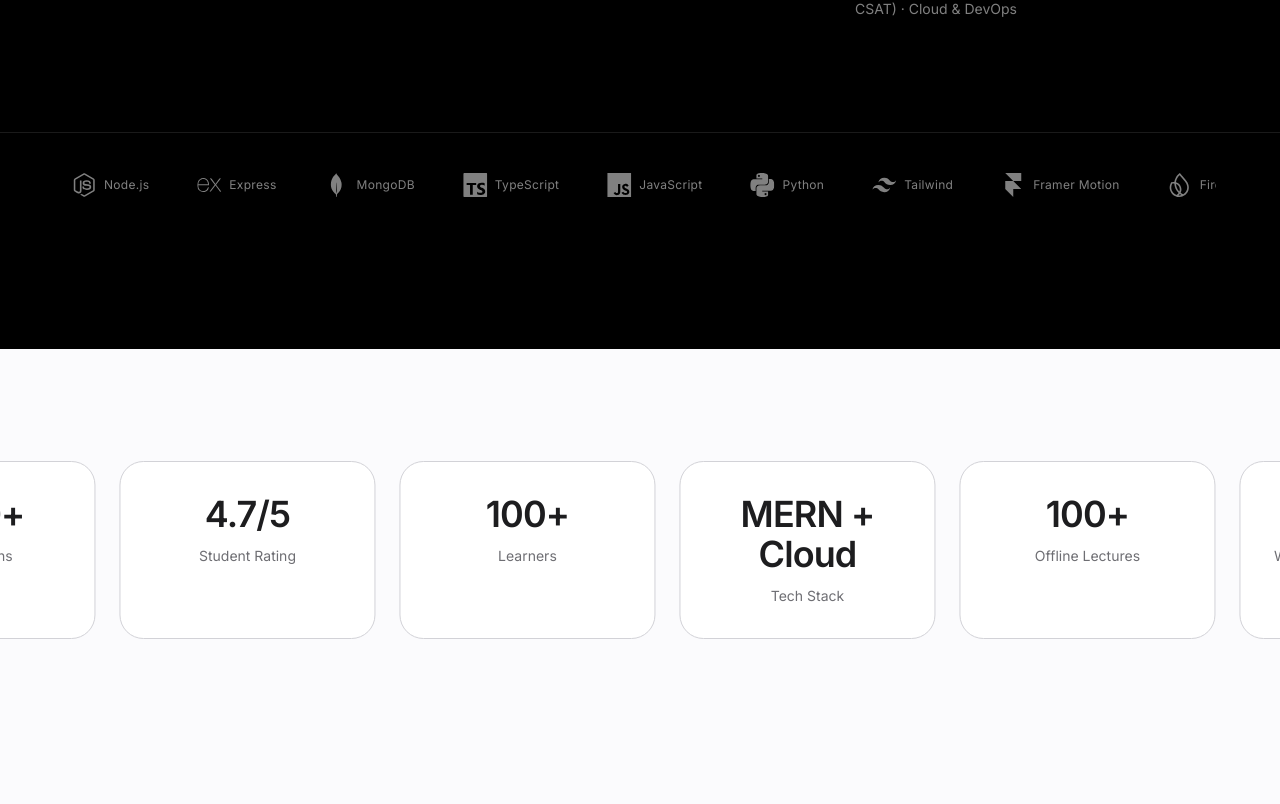
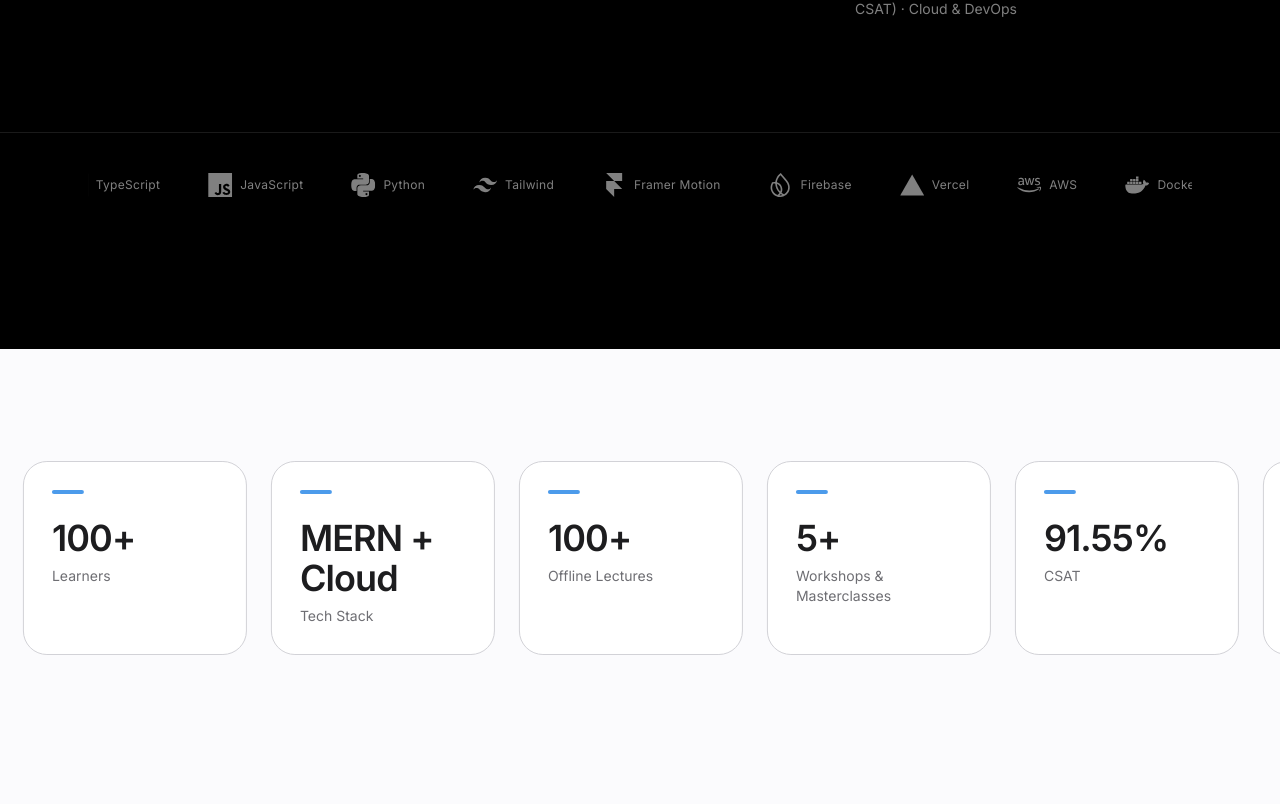
Before and after one commit to JACOBIAN01/subhadeep-portfolio, a React (Vite) app in the folder client/: page / in a window 1280 px wide. Shown: the part 796-1600 px from the top of the page. Built offline with nearby package versions, Linux system fonts and the light colour scheme.

Commit message:
feat: Implement Marquee component for smooth scrolling of certificates and tech stack

```diff
--- a/client/src/components/Experience.jsx
+++ b/client/src/components/Experience.jsx
@@ -1,8 +1,8 @@
 /* eslint-disable no-unused-vars */
 import { motion } from "framer-motion";
-import { useState } from "react";
 import GlassCard from "./GlassCard";
 import SectionTitle from "./SectionTitle";
+import Marquee from "./Marquee";
 import { JOB_CERTIFICATES, EXPERIENCE } from "../data/profileData";
 import { FaExternalLinkAlt, FaGraduationCap } from "react-icons/fa";
 import codingalLogo from "../assets/Codingal.png";
@@ -16,8 +16,6 @@ const ORG_LOGOS = {
 };
 
 export default function Experience() {
-  const [isHovered, setIsHovered] = useState(false);
-
   return (
     <section id="experience" className="bg-canvas">
       <div className="mx-auto max-w-6xl px-6 py-28 md:py-36">
@@ -77,20 +75,7 @@ export default function Experience() {
         </h3>
 
         {/* --- Infinite Smooth Certificates Carousel --- */}
-        <div
-          className="relative overflow-hidden"
-          onMouseEnter={() => setIsHovered(true)}
-          onMouseLeave={() => setIsHovered(false)}
-        >
-          <motion.div
-            className="flex gap-8"
-            animate={isHovered ? { x: 0 } : { x: ["0%", "-50%"] }}
-            transition={{
-              ease: "linear",
-              duration: 26,
-              repeat: Infinity,
-            }}
-          >
+        <Marquee duration={26} gap="gap-8">
           {JOB_CERTIFICATES.map((cert) => (
             <CertCard key={cert.title} cert={cert} />
           ))}
@@ -99,8 +84,7 @@ export default function Experience() {
               <CertCard key={`dup-${cert.title}`} cert={cert} />
             ))}
           </div>
-          </motion.div>
-        </div>
+        </Marquee>
       </div>
     </section>
   );
--- /dev/null
+++ b/client/src/components/Marquee.jsx
@@ -0,0 +1,37 @@
+// src/components/Marquee.jsx
+import { useRef } from "react";
+// eslint-disable-next-line no-unused-vars
+import { motion, useAnimationFrame, useMotionValue, useReducedMotion } from "framer-motion";
+
+export default function Marquee({ children, duration = 26, gap = "gap-6", className = "" }) {
+  const x = useMotionValue(0);
+  const trackRef = useRef(null);
+  const isPaused = useRef(false);
+  const prefersReducedMotion = useReducedMotion();
+
+  useAnimationFrame((_, delta) => {
+    if (isPaused.current || prefersReducedMotion) return;
+    const track = trackRef.current;
+    if (!track) return;
+
+    const wrapWidth = track.scrollWidth / 2;
+    if (!wrapWidth) return;
+
+    const pxPerSecond = wrapWidth / duration;
+    let next = x.get() - (pxPerSecond * delta) / 1000;
+    if (next <= -wrapWidth) next += wrapWidth;
+    x.set(next);
+  });
+
+  return (
+    <div
+      className={`relative overflow-hidden ${className}`}
+      onMouseEnter={() => (isPaused.current = true)}
+      onMouseLeave={() => (isPaused.current = false)}
+    >
+      <motion.div ref={trackRef} style={{ x }} className={`flex ${gap} w-max`}>
+        {children}
+      </motion.div>
+    </div>
+  );
+}
--- a/client/src/components/SkillCertificates.jsx
+++ b/client/src/components/SkillCertificates.jsx
@@ -1,7 +1,7 @@
 /* eslint-disable no-unused-vars */
 import { motion } from "framer-motion";
-import { useState } from "react";
 import SectionTitle from "./SectionTitle";
+import Marquee from "./Marquee";
 import { SKILL_CERTIFICATES, ADDITIONAL_CERTIFICATIONS } from "../data/profileData";
 import { FaExternalLinkAlt } from "react-icons/fa";
 
@@ -51,8 +51,6 @@ function SkillCertCard({ cert }) {
 }
 
 export default function SkillCertificates() {
-  const [isHovered, setIsHovered] = useState(false);
-
   return (
     <section id="certs" className="bg-canvas-alt">
       <div className="mx-auto max-w-6xl px-6 py-28 md:py-36">
@@ -63,20 +61,7 @@ export default function SkillCertificates() {
         </h3>
 
         {/* --- Infinite Smooth Certificates Carousel --- */}
-        <div
-          className="relative overflow-hidden"
-          onMouseEnter={() => setIsHovered(true)}
-          onMouseLeave={() => setIsHovered(false)}
-        >
-          <motion.div
-            className="flex gap-8"
-            animate={isHovered ? { x: 0 } : { x: ["0%", "-50%"] }}
-            transition={{
-              ease: "linear",
-              duration: 28,
-              repeat: Infinity,
-            }}
-          >
+        <Marquee duration={28} gap="gap-8">
           {SKILL_CERTIFICATES.map((cert) => (
             <SkillCertCard key={cert.title} cert={cert} />
           ))}
@@ -85,8 +70,7 @@ export default function SkillCertificates() {
               <SkillCertCard key={`dup-${cert.title}`} cert={cert} />
             ))}
           </div>
-          </motion.div>
-        </div>
+        </Marquee>
 
         <p className="mt-10 text-sm text-subtle text-center">
           Also certified in {ADDITIONAL_CERTIFICATIONS.join(" and ")}.
--- a/client/src/components/StatsStrip.jsx
+++ b/client/src/components/StatsStrip.jsx
@@ -1,7 +1,6 @@
 // src/components/StatsStrip.jsx
 import { useEffect, useState } from "react";
-// eslint-disable-next-line no-unused-vars
-import { motion } from "framer-motion";
+import Marquee from "./Marquee";
 
 export default function StatsStrip() {
   const stats = [
@@ -14,21 +13,10 @@ export default function StatsStrip() {
     { k: "CSAT", v: 91.55, suffix: "%" },
   ];
 
-  const [isHovered, setIsHovered] = useState(false);
-
   return (
     <div className="bg-canvas">
       <div className="py-20 md:py-28">
-        <div
-          className="relative overflow-hidden"
-          onMouseEnter={() => setIsHovered(true)}
-          onMouseLeave={() => setIsHovered(false)}
-        >
-          <motion.div
-            className="flex gap-6 px-6"
-            animate={isHovered ? { x: 0 } : { x: ["0%", "-50%"] }}
-            transition={{ ease: "linear", duration: 24, repeat: Infinity }}
-          >
+        <Marquee duration={24} gap="gap-6" className="px-6">
           {stats.map((s) => (
             <StatCard key={s.k} s={s} />
           ))}
@@ -37,8 +25,7 @@ export default function StatsStrip() {
               <StatCard key={`dup-${s.k}`} s={s} />
             ))}
           </div>
-          </motion.div>
-        </div>
+        </Marquee>
       </div>
     </div>
   );
@@ -46,11 +33,12 @@ export default function StatsStrip() {
 
 function StatCard({ s }) {
   return (
-    <div className="shrink-0 w-64 bg-white border border-hairline rounded-3xl p-8 text-center transition-all duration-500 hover:-translate-y-1 hover:shadow-[0_20px_60px_rgba(0,0,0,0.08)]">
-      <div className="text-4xl font-semibold tracking-tight text-ink">
+    <div className="shrink-0 w-56 bg-white border border-hairline rounded-3xl p-7 transition-all duration-500 hover:-translate-y-1 hover:shadow-[0_20px_60px_rgba(0,0,0,0.08)]">
+      <div className="h-1 w-8 rounded-full bg-accent/70" />
+      <div className="mt-6 text-4xl font-semibold tracking-tight text-ink">
         {s.isText ? s.v : <AnimatedCounter value={s.v} suffix={s.suffix} />}
       </div>
-      <div className="text-sm text-subtle mt-3">{s.k}</div>
+      <div className="text-sm text-subtle mt-2">{s.k}</div>
     </div>
   );
 }
--- a/client/src/components/TechMarquee.jsx
+++ b/client/src/components/TechMarquee.jsx
@@ -1,6 +1,5 @@
 // src/components/TechMarquee.jsx
-// eslint-disable-next-line no-unused-vars
-import { motion } from "framer-motion";
+import Marquee from "./Marquee";
 import { STACK } from "../data/profileData";
 
 function StackItem({ t }) {
@@ -17,22 +16,17 @@ function StackItem({ t }) {
 export default function TechMarquee() {
   return (
     <div id="stack" className="border-t border-white/10 mt-20 md:mt-28">
-      <div className="mx-auto max-w-6xl px-6 py-10 overflow-hidden">
-        <motion.div
-          initial={{ x: 0 }}
-          animate={{ x: [0, -600] }}
-          transition={{ repeat: Infinity, duration: 32, ease: "linear" }}
-          className="flex items-center gap-12 whitespace-nowrap"
-        >
+      <div className="mx-auto max-w-6xl px-6 py-10">
+        <Marquee duration={32} gap="gap-12">
           {STACK.map((t) => (
             <StackItem key={t.name} t={t} />
           ))}
-          <div className="flex items-center gap-12" aria-hidden="true" inert={true}>
+          <div className="flex gap-12" aria-hidden="true" inert={true}>
             {STACK.map((t) => (
               <StackItem key={`dup-${t.name}`} t={t} />
             ))}
           </div>
-        </motion.div>
+        </Marquee>
       </div>
     </div>
   );
```
Lines whose indentation alone changed are shown as unchanged.
